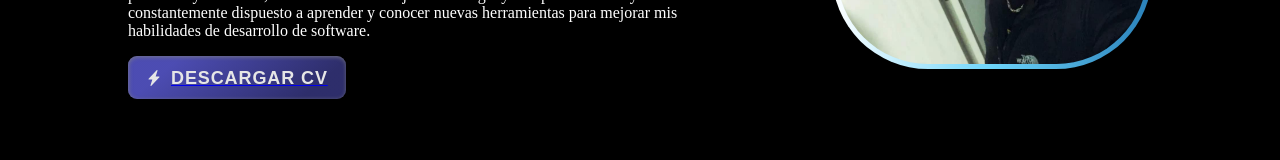
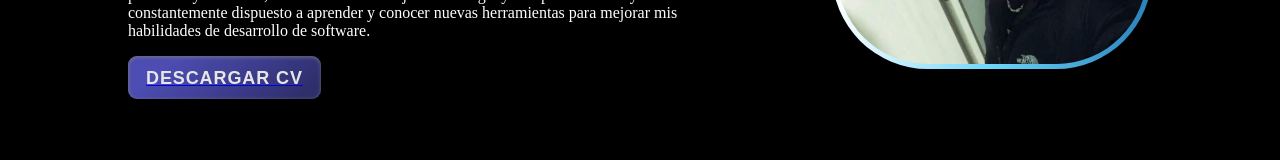
Before and after one commit to Simon-Otalvaro/Portafolio-Web, a React (Vite) app: page / in a window 1280 px wide. Shown: the part 437-597 px from the top of the page. Built offline with nearby package versions, Linux system fonts and the light colour scheme.

Commit message:
Updates button CV

```diff
--- a/src/Components/Pages/Home/Home.jsx
+++ b/src/Components/Pages/Home/Home.jsx
@@ -17,18 +17,6 @@ export const Home = () => {
           <div>
             <a href="/public/Documents/CV.pdf" download>
               <button className="button">
-                <svg
-                  viewBox="0 0 16 16"
-                  className="bi bi-lightning-charge-fill"
-                  fill="currentColor"
-                  height="16"
-                  width="16"
-                  xmlns="http://www.w3.org/2000/svg"
-                >
-                  <path
-                    d="M11.251.068a.5.5 0 0 1 .227.58L9.677 6.5H13a.5.5 0 0 1 .364.843l-8 8.5a.5.5 0 0 1-.842-.49L6.323 9.5H3a.5.5 0 0 1-.364-.843l8-8.5a.5.5 0 0 1 .615-.09z"
-                  ></path>
-                </svg>
                 DESCARGAR CV
               </button>
             </a>
```
